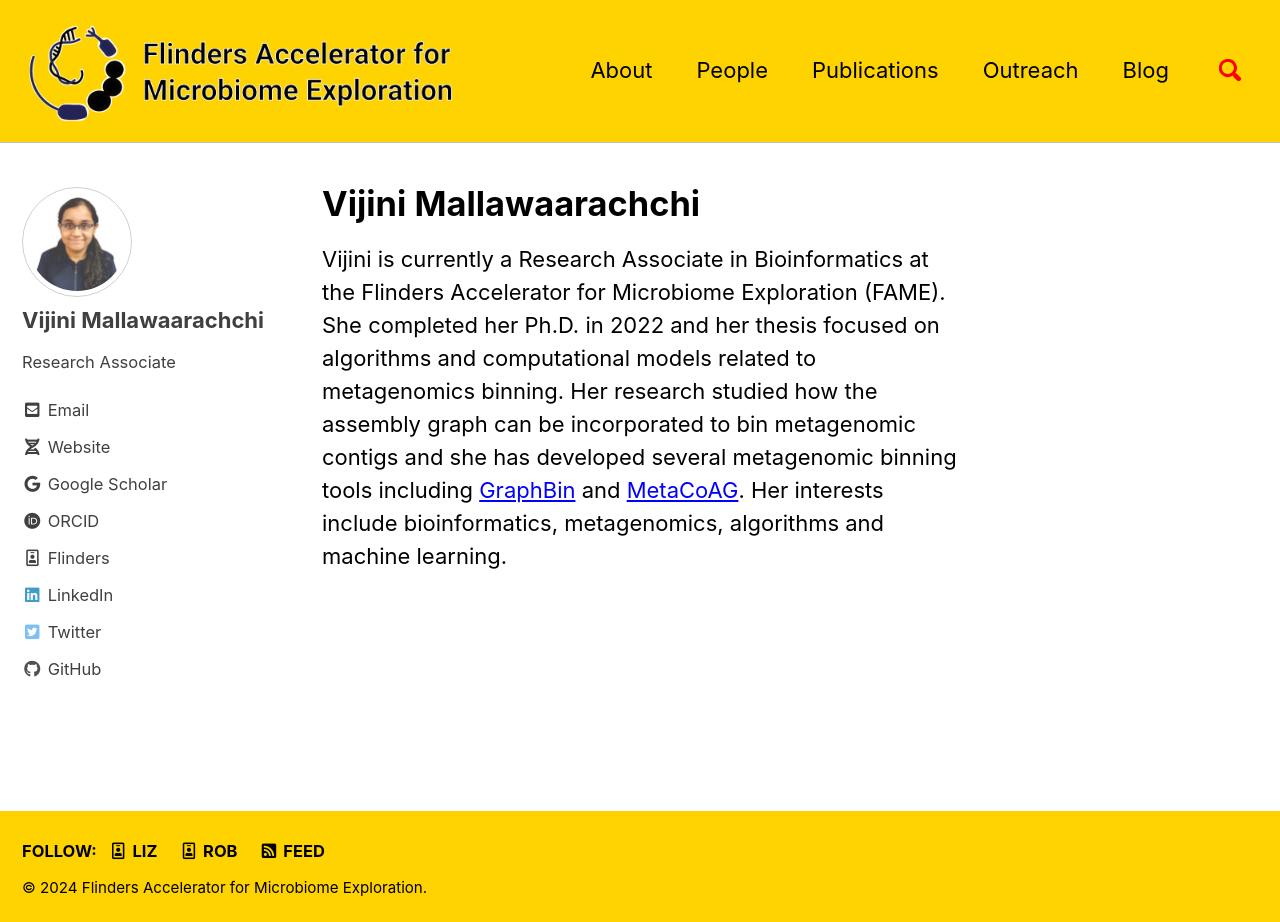
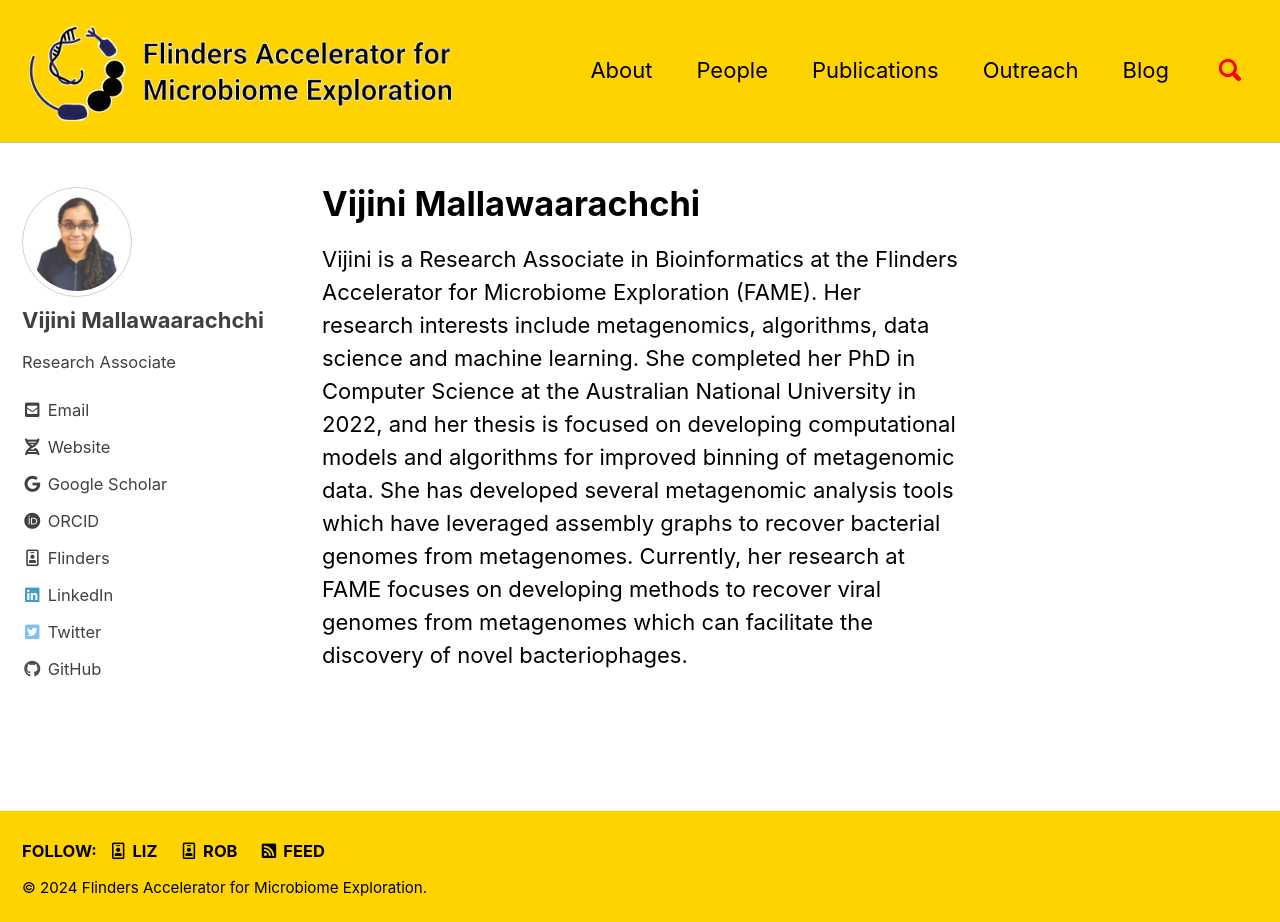
Before and after one commit to FlindersFAME/fame.github.io, a Jekyll site: the page built from People/_posts/2021-01-01-vijini-mallawaarachchi.md, in a window 1280 px wide and 922 px high. Built offline with Jekyll 4.4.1, drawn with Linux system fonts in a browser that asks for light colours; cached includes are drawn as plain includes.

Commit message:
update people profiles

```diff
--- a/People/_posts/2021-01-01-vijini-mallawaarachchi.md
+++ b/People/_posts/2021-01-01-vijini-mallawaarachchi.md
@@ -3,11 +3,7 @@ layout: archive
 title: Vijini Mallawaarachchi
 author: Vijini Mallawaarachchi
 tag: Researchers
-excerpt: "Research Associate in the Edwards lab\n"
+excerpt: "Research Associate in the Edwards lab and FAME Webmaster\n"
 ---
 
-Vijini is currently a Research Associate in Bioinformatics at the Flinders Accelerator for Microbiome Exploration (FAME).
-She completed her Ph.D. in 2022 and her thesis focused on algorithms and computational models related to metagenomics binning.
-Her research studied how the assembly graph can be incorporated to bin metagenomic contigs and she has developed several
-metagenomic binning tools including [GraphBin](https://github.com/Vini2/GraphBin) and [MetaCoAG](https://github.com/Vini2/MetaCoAG).
-Her interests include bioinformatics, metagenomics, algorithms and machine learning.
+Vijini is a Research Associate in Bioinformatics at the Flinders Accelerator for Microbiome Exploration (FAME). Her research interests include metagenomics, algorithms, data science and machine learning. She completed her PhD in Computer Science at the Australian National University in 2022, and her thesis is focused on developing computational models and algorithms for improved binning of metagenomic data. She has developed several metagenomic analysis tools which have leveraged assembly graphs to recover bacterial genomes from metagenomes. Currently, her research at FAME focuses on developing methods to recover viral genomes from metagenomes which can facilitate the discovery of novel bacteriophages.
```
Also changed, not shown: People/_posts/2021-01-01-mike-roach.md (+1 -1 lines).
